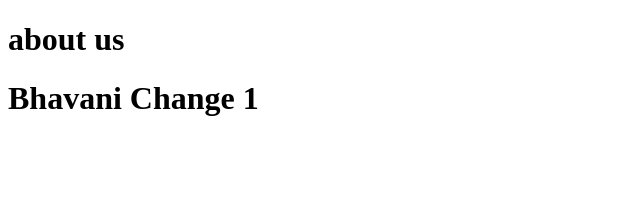
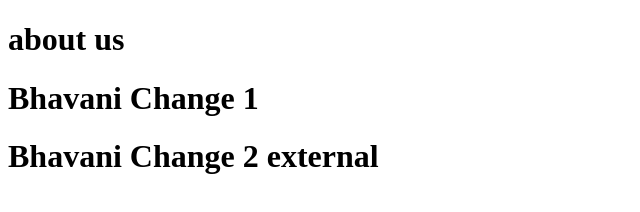
Before and after one commit to Bhavani-xfactory/github-demo, a plain HTML site: page about.html in a window 1280 px wide. Shown: the whole page, without its empty margins (0-640 px from the left). Drawn offline with Linux system fonts and the light colour scheme.

Commit message:
Bhavani Change 2 external
Bhavani Change 2 external

```diff
--- a/about.html
+++ b/about.html
@@ -9,5 +9,6 @@
 <body>
     <h1 class="text-center">about us</h1>
     <h1 class="text-center">Bhavani Change 1</h1>
+    <h1 class="text-center">Bhavani Change 2 external</h1>
 </body>
 </html>
```
